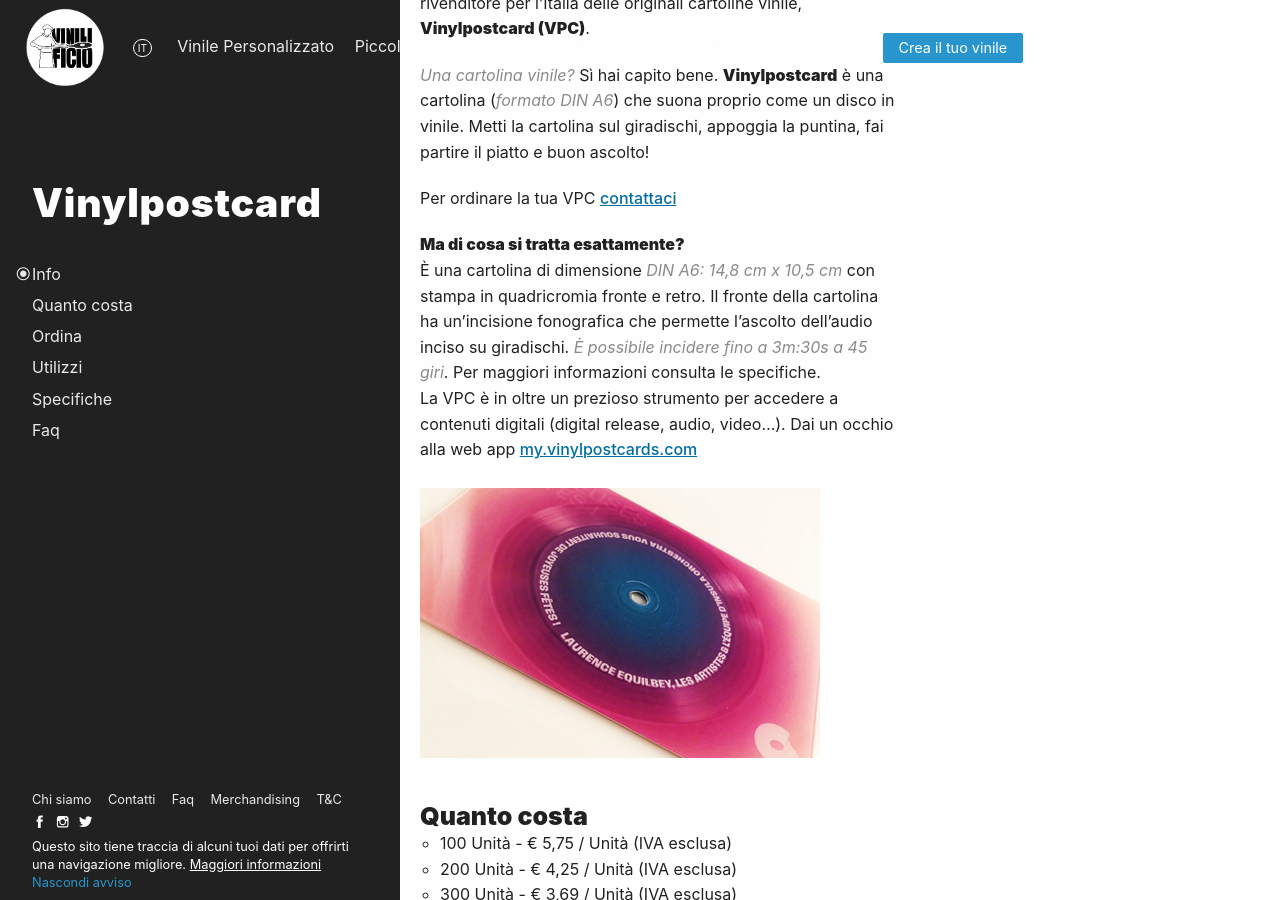
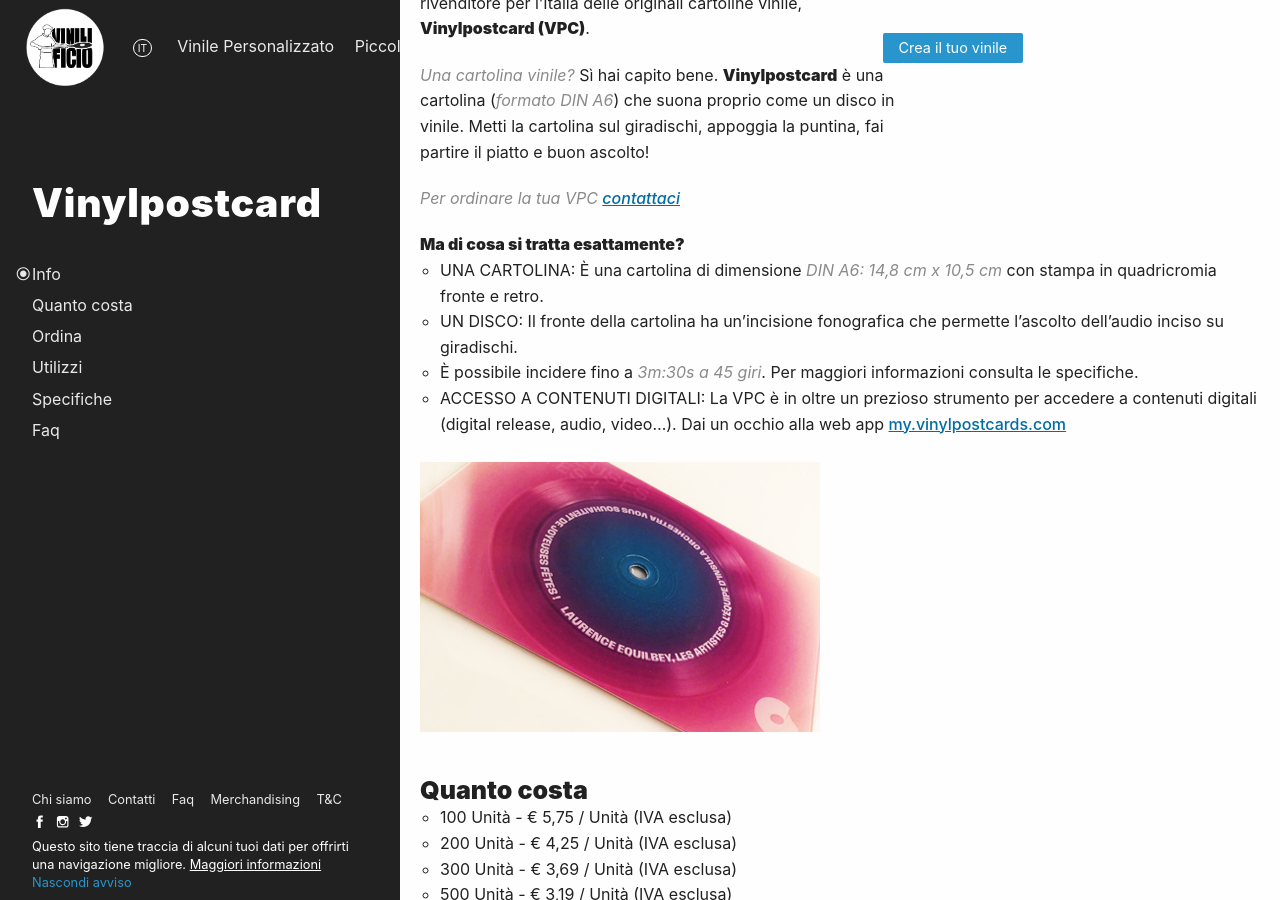
Before and after one commit to Vinilificio/vinilificio.com, a Jekyll site: the page built from _pages/vpc.md, in a window 1280 px wide and 900 px high, scrolled down 640 px. Built offline with Jekyll 4.4.1, drawn with Linux system fonts in a browser that asks for light colours; nearby versions of some CDN libraries; comment, search, counter and statistics services are not loaded.

Commit message:
Update vpc.md

```diff
--- a/_pages/vpc.md
+++ b/_pages/vpc.md
@@ -28,13 +28,13 @@
 
 _Una cartolina vinile?_ Sì hai capito bene. **Vinylpostcard** è una cartolina (_formato DIN A6_) che suona proprio come un disco in vinile. Metti la cartolina sul giradischi, appoggia la puntina, fai partire il piatto e buon ascolto!
 
-Per ordinare la tua VPC <a href="mailto:info@vinilificio.com">contattaci</a>
+_Per ordinare la tua VPC <a href="mailto:info@vinilificio.com">contattaci</a>_
 
-**Ma di cosa si tratta esattamente?** \
-È una cartolina di dimensione _DIN A6: 14,8 cm x 10,5 cm_ con stampa in quadricromia fronte e retro.
-Il fronte della cartolina ha un’incisione fonografica che permette l’ascolto dell’audio inciso su giradischi.
-_È possibile incidere fino a 3m:30s a 45 giri_. Per maggiori informazioni consulta le specifiche.\
-La VPC è in oltre un prezioso strumento per accedere a contenuti digitali (digital release, audio, video...). Dai un occhio alla web app <a href="https://my.vinylpostcards.com/" target="blank"> my.vinylpostcards.com</a>
+**Ma di cosa si tratta esattamente?**
+- UNA CARTOLINA: È una cartolina di dimensione _DIN A6: 14,8 cm x 10,5 cm_ con stampa in quadricromia fronte e retro.
+- UN DISCO: Il fronte della cartolina ha un’incisione fonografica che permette l’ascolto dell’audio inciso su giradischi.
+- È possibile incidere fino a _3m:30s a 45 giri_. Per maggiori informazioni consulta le specifiche.
+- ACCESSO A CONTENUTI DIGITALI: La VPC è in oltre un prezioso strumento per accedere a contenuti digitali (digital release, audio, video...). Dai un occhio alla web app <a href="https://my.vinylpostcards.com/" target="blank"> my.vinylpostcards.com</a>
 
 ![vpc](/img/vpc03.jpg)
 
```
